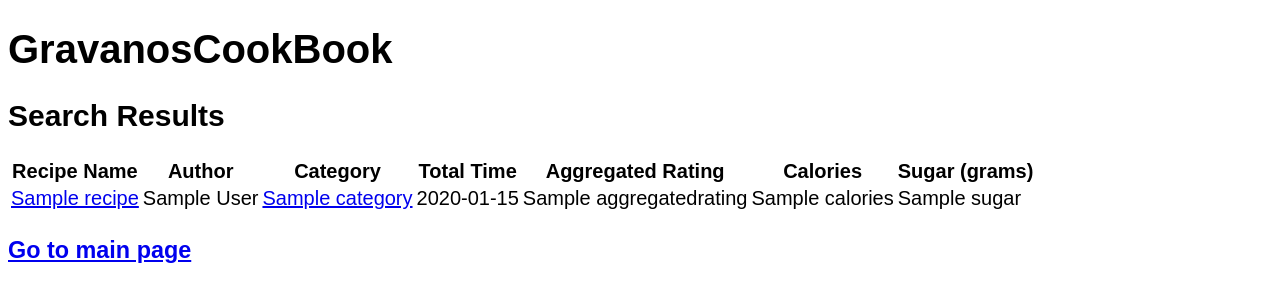
After one commit to jonghyun-joann-lee/cs4111-Cookbook, a Flask app: template templates/search_results.html in a window 1280 px wide. The commit adds this page. Shown: the top 302 px of the page. Run offline with Flask 3, Linux system fonts and the light colour scheme; the template is opened without the code that fills it: most values are stand-ins (such as "Sample title", 1, 10 or a date in 2020); parts of the project's set-up code (start-up, migrations or seed data) failed here and were passed over.

Commit message:
Added search by recipe/author functionality

```diff
--- a/server.py
+++ b/server.py
@@ -284,7 +284,7 @@ def recipes():
 
   cursor.close()
 
-  context = dict(recipes=all_recipes)
+  context = {"recipes": all_recipes}
   return render_template("all_recipes.html", **context)
 
 
@@ -375,12 +375,12 @@ def recipe_insights(recipe_id):
     if ingredientid not in all_ingredients:
       # Nested query to check if there are Whole Foods products associated with this ingredient
       # If so, link the ingredient page to the ingredient name; If not, do not link
-      params_dict = {"ingredientid": ingredientid}
+      params_dict2 = {"ingredientid": ingredientid}
       cursor2 = g.conn.execute(text("""
                                    SELECT COUNT(*)
                                    FROM WholeFoodsProducts_linked_to W
                                    WHERE W.IngredientID = :ingredientid
-                                   """), params_dict)
+                                   """), params_dict2)
       g.conn.commit()
       has_whole_foods = False # True if there are associated Whole Foods products
       for result2 in cursor2:
@@ -433,6 +433,68 @@ def ingredient(ingredient_id):
   return render_template("ingredient.html", **context)
 
 
+# Allow users to search by recipe name or author's name
+@app.route('/search_results')
+def search_results():
+    search_type = request.args.get('search_type')
+    query = request.args.get('query')
+
+    if not query:
+        return "Please enter a search term.", 400
+
+    if search_type == 'name':
+        # For recipe name, doesn't have to type in exact name and case-insensitive
+        # e.g. if search for "salmon", result will contain recipes that have "salmon" in their name
+        search_term = f"%{query}%"
+        sql_query = text("""
+                         SELECT *
+                         FROM Recipes_written_by R, Categories C, belongs_to B, Authors A, People P
+                         WHERE R.RecipeName ILIKE :searchterm
+                         AND R.RecipeID = B.RecipeID AND B.CategoryID = C.CategoryID
+                         AND R.UserID = A.UserID AND A.UserID = P.UserID
+                         """)
+    elif search_type == 'author':
+        # For author's name, must type in exact name and case-sensitive
+        search_term = f"{query}"
+        sql_query = text("""
+                         SELECT *
+                         FROM Recipes_written_by R, Categories C, belongs_to B, Authors A, People P
+                         WHERE P.DisplayName LIKE :searchterm
+                         AND P.UserID = A.UserID AND A.UserID = R.UserID
+                         AND R.RecipeID = B.RecipeID AND B.CategoryID = C.CategoryID
+                         """)
+    else:
+        return "Invalid search type.", 400
+
+    cursor = g.conn.execute(sql_query, {"searchterm": search_term})
+    g.conn.commit()
+    results = cursor.mappings().all()
+
+    query_results = {}
+    for result in results:
+      recipe_id = result["recipeid"]
+      if recipe_id not in query_results: # If it is the first row for a recipe
+        # First, convert total time into ~ hr ~ min
+        formatted_time = convert_time(result["totaltime"])
+
+        query_results[recipe_id] = {
+          "recipename": result["recipename"],
+          "displayname": result["displayname"],
+          "categories": [(result["categoryname"], result["categoryid"])],
+          "totaltime": formatted_time,
+          "aggregatedrating": result["aggregatedrating"],
+          "calories": result["calories"],
+          "sugar": result["sugar"]
+          }
+      else: # if recipe_id is already in query_results (i.e., if recipe belongs to more than one category)
+        query_results[recipe_id]["categories"].append((result["categoryname"], result["categoryid"]))
+
+    cursor.close()
+
+    context = {"recipes": query_results}
+    return render_template("search_results.html", **context)
+
+
 # Example of adding new data to the database
 @app.route('/add', methods=['POST'])
 def add():
--- /dev/null
+++ b/templates/search_results.html
@@ -0,0 +1,53 @@
+<!DOCTYPE html>
+<html>
+  <style>
+    body{
+      font-size: 15pt;
+      font-family: arial;
+    }
+  </style>
+
+<head>
+  <title>GravanosCookBook - Search Results</title>
+</head>
+
+<body>
+  <h1>GravanosCookBook</h1>
+  <h2>Search Results</h2>
+  {% if recipes %}
+    <table>
+        <tr>
+        <th>Recipe Name</th>
+        <th>Author</th>
+        <th>Category</th>
+        <th>Total Time</th>
+        <th>Aggregated Rating</th>
+        <th>Calories</th>
+        <th>Sugar (grams)</th>
+        </tr>
+
+        {% for recipe_id, recipe in recipes.items() %}
+        <tr>
+        <td><a href="/recipe/{{ recipe_id }}">{{ recipe.recipename }}</a></td>
+        <td>{{ recipe.displayname }}</td>
+        <td>
+            {% for category_name, category_id in recipe.categories %} <!-- recipe.categories = [(CategoryName, CategoryID)] -->
+              <a href="{{ url_for('category', category_id=category_id) }}">{{ category_name }}</a>{% if not loop.last %}, {% endif %}
+            {% endfor %}
+        </td>
+        <td>{{ recipe.totaltime }}</td>
+        <td>{{ recipe.aggregatedrating }}</td>
+        <td>{{ recipe.calories }}</td>
+        <td>{{ recipe.sugar }}</td>
+        </tr>
+        {% endfor %}
+    </table>
+  {% else %}
+    <p>No matching results found.</p>
+  {% endif %}
+
+  <h3><a href="/">Go to main page</a></h3>
+
+</body>
+
+</html>
```
Also changed, not shown: templates/index.html (+9 -2 lines), README.txt.
